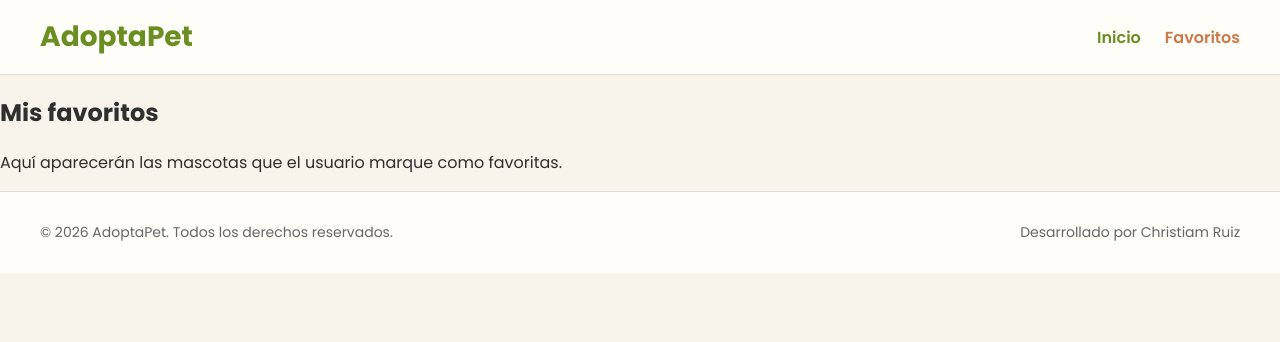
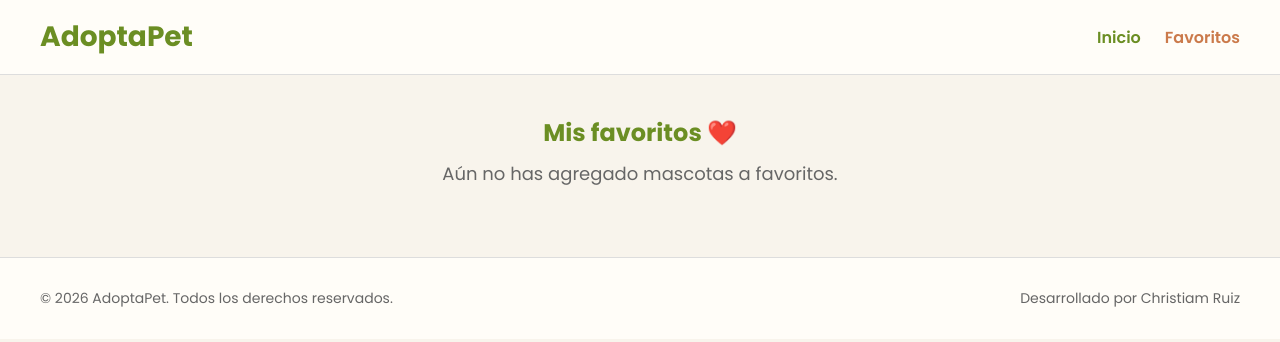
Before and after one commit to Christiam9/web_project_api_final, a React (Vite) app: page /favoritos in a window 1280 px wide. Shown: the top 342 px of the page. Built offline with nearby package versions, Linux system fonts and the light colour scheme; no server answers.

Commit message:
Completa la primera etapa, frontend

```diff
--- a/src/components/App/App.jsx
+++ b/src/components/App/App.jsx
@@ -13,7 +13,11 @@ function App() {
   const [isLoading, setIsLoading] = useState(true);
   const [error, setError] = useState("");
   const [searchQuery, setSearchQuery] = useState("");
-  const [favorites, setFavorites] = useState([]);
+  const [visibleCards, setVisibleCards] = useState(3);
+  const [favorites, setFavorites] = useState(() => {
+    const savedFavorites = localStorage.getItem("favorites");
+    return savedFavorites ? JSON.parse(savedFavorites) : [];
+  });
 
   useEffect(() => {
     getDogs()
@@ -29,6 +33,10 @@ function App() {
       });
   }, []);
 
+  useEffect(() => {
+    localStorage.setItem("favorites", JSON.stringify(favorites));
+  }, [favorites]);
+
   const handleFavorite = (pet) => {
     const isFavorite = favorites.some((favorite) => favorite.id === pet.id);
 
@@ -37,6 +45,10 @@ function App() {
     } else {
       setFavorites([...favorites, pet]);
     }
+  };
+
+  const handleShowMore = () => {
+    setVisibleCards((prev) => prev + 3);
   };
 
   const filteredDogs = dogs.filter((dog) =>
@@ -59,11 +71,18 @@ function App() {
               setSearchQuery={setSearchQuery}
               handleFavorite={handleFavorite}
               favorites={favorites}
+              visibleCards={visibleCards}
+              handleShowMore={handleShowMore}
             />
           }
         />
 
-        <Route path="/favoritos" element={<Favorites />} />
+        <Route
+          path="/favoritos"
+          element={
+            <Favorites favorites={favorites} handleFavorite={handleFavorite} />
+          }
+        />
       </Routes>
 
       <Footer />
--- a/src/components/Favorites/Favorites.jsx
+++ b/src/components/Favorites/Favorites.jsx
@@ -1,8 +1,18 @@
-function Favorites() {
+import PetCardList from "../PetCardList/PetCardList";
+
+function Favorites({ favorites, handleFavorite }) {
   return (
     <main className="favorites">
-      <h2>Mis favoritos</h2>
-      <p>Aquí aparecerán las mascotas que el usuario marque como favoritas.</p>
+      <PetCardList
+        dogs={favorites}
+        isLoading={false}
+        error=""
+        handleFavorite={handleFavorite}
+        favorites={favorites}
+        title="Mis favoritos ❤️"
+        subtitle="Aquí encontrarás las mascotas que has guardado."
+        emptyMessage="Aún no has agregado mascotas a favoritos."
+      />
     </main>
   );
 }
--- a/src/components/Home/Home.jsx
+++ b/src/components/Home/Home.jsx
@@ -9,6 +9,8 @@ function Home({
   setSearchQuery,
   handleFavorite,
   favorites,
+  visibleCards,
+  handleShowMore,
 }) {
   return (
     <>
@@ -20,6 +22,8 @@ function Home({
         setSearchQuery={setSearchQuery}
         handleFavorite={handleFavorite}
         favorites={favorites}
+        visibleCards={visibleCards}
+        handleShowMore={handleShowMore}
       />
       <About />
     </>
--- a/src/components/Main/Main.jsx
+++ b/src/components/Main/Main.jsx
@@ -11,6 +11,8 @@ function Main({
   setSearchQuery,
   handleFavorite,
   favorites,
+  visibleCards,
+  handleShowMore,
 }) {
   return (
     <main className="main">
@@ -21,6 +23,11 @@ function Main({
         error={error}
         handleFavorite={handleFavorite}
         favorites={favorites}
+        title="Mascotas en adopción"
+        subtitle="Conoce algunos de los animales que buscan una familia y un hogar lleno de amor."
+        emptyMessage="No se ha encontrado nada."
+        visibleCards={visibleCards}
+        handleShowMore={handleShowMore}
       />
       <HowItWorks />
     </main>
--- a/src/components/PetCardList/PetCardList.jsx
+++ b/src/components/PetCardList/PetCardList.jsx
@@ -2,7 +2,18 @@ import "./PetCardList.css";
 import PetCard from "../PetCard/PetCard";
 import Preloader from "../Preloader/Preloader";
 
-function PetCardList({ dogs, isLoading, error, handleFavorite, favorites }) {
+function PetCardList({
+  dogs,
+  isLoading,
+  error,
+  handleFavorite,
+  favorites,
+  title,
+  subtitle,
+  emptyMessage = "No hay mascotas para mostrar.",
+  visibleCards,
+  handleShowMore,
+}) {
   if (isLoading) {
     return <Preloader />;
   }
@@ -14,17 +25,22 @@ function PetCardList({ dogs, isLoading, error, handleFavorite, favorites }) {
       </section>
     );
   }
+  if (dogs.length === 0) {
+    return (
+      <section className="pet-list">
+        <h2 className="pet-list__title">{title}</h2>
+        <p className="pet-list__subtitle">{emptyMessage}</p>
+      </section>
+    );
+  }
 
   return (
     <section className="pet-list">
-      <h2 className="pet-list__title">Mascotas en adopción</h2>
-      <p className="pet-list__subtitle">
-        Conoce algunos de los animales que buscan una familia y un hogar lleno
-        de amor.
-      </p>
+      <h2 className="pet-list__title">{title}</h2>
+      <p className="pet-list__subtitle">{subtitle}</p>
 
       <div className="pet-list__grid">
-        {dogs.map((dog) => {
+        {dogs.slice(0, visibleCards).map((dog) => {
           const isFavorite = favorites.some(
             (favorite) => favorite.id === dog.id,
           );
@@ -39,6 +55,16 @@ function PetCardList({ dogs, isLoading, error, handleFavorite, favorites }) {
           );
         })}
       </div>
+
+      {visibleCards < dogs.length && (
+        <button
+          className="pet-list__button"
+          type="button"
+          onClick={handleShowMore}
+        >
+          Mostrar más
+        </button>
+      )}
     </section>
   );
 }
```
